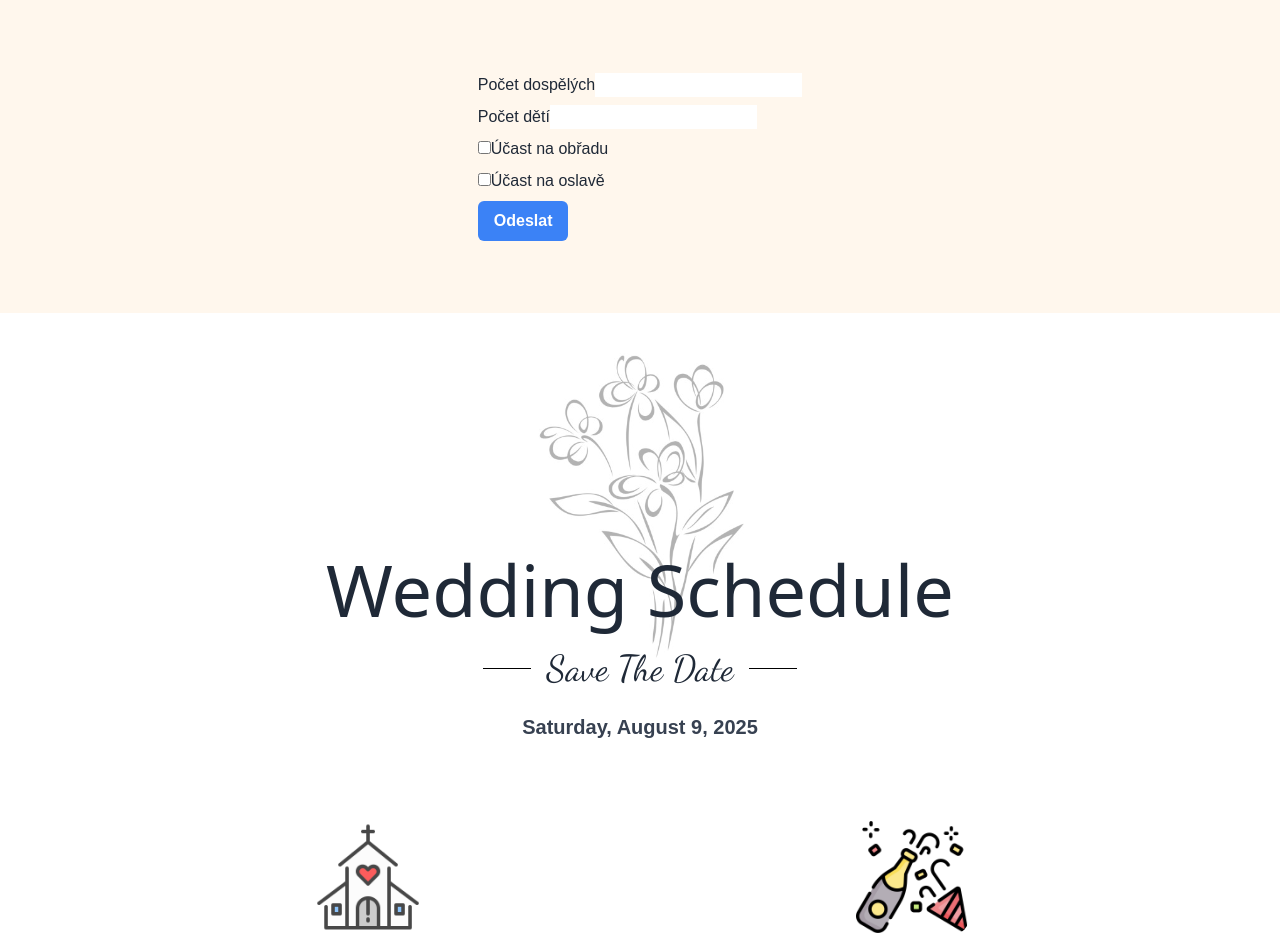
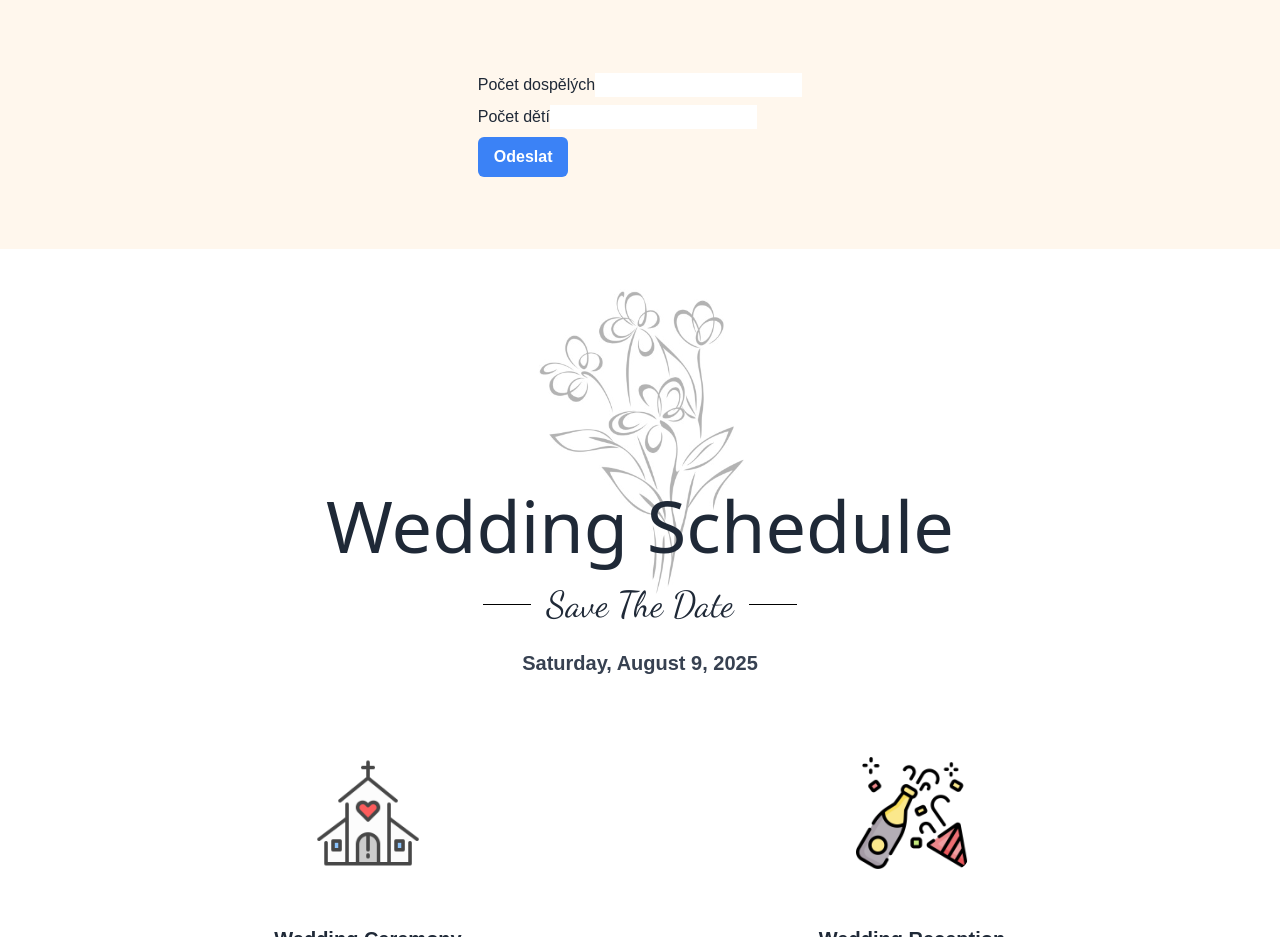
Before and after one commit to martin-1415/svatbaFE, a Next.js app: page / in a window 1280 px wide. Shown: the part 2380-3317 px from the top of the page. Built offline with nearby package versions, Linux system fonts and the light colour scheme.

Commit message:
wedding confirmation form works

```diff
--- a/src/app/components/FormJoinWedding.tsx
+++ b/src/app/components/FormJoinWedding.tsx
@@ -1,13 +1,20 @@
 "use client";
 
-import {FormEvent} from "react";
+import {FormEvent, useEffect, useState} from "react";
+import {IVisitor} from "@/app/model/IVisitor";
 
-interface IdProps{
-  id:string;
+interface VisitorProps{
+  visitor:IVisitor | undefined;
 }
 
-export default function FormJoinWedding({ id }:IdProps ) {
+export default function FormJoinWedding({ visitor }:VisitorProps ) {
+  const [ppl, setPpl] = useState<number | string>('');
+  const [children, setChildren] = useState<number| string>('');
 
+    useEffect(() => {
+        setChildren(visitor?.weddingForm.children ?? '');
+        setPpl(visitor?.weddingForm.ppl ?? '');
+    },[visitor]);
 
   async function onSubmit(event: FormEvent<HTMLFormElement>) {
     //event.preventDefault()
@@ -42,11 +49,12 @@ export default function FormJoinWedding({ id }:IdProps ) {
         <div className="m-2">
           <label htmlFor="numberOfPpl">Počet dospělých</label>
           <input
-              id="ppl"
+              value={ppl === undefined ? '' : ppl}
               name="ppl"
               type="number"
               min="0"
               step="1"
+              onChange={e => setPpl(parseInt(e.target.value, 10))}
               onInput={(e: React.FormEvent<HTMLInputElement>) => {
                 const input = e.target as HTMLInputElement;
                 // Remove any non-digit characters
@@ -58,11 +66,12 @@ export default function FormJoinWedding({ id }:IdProps ) {
         <div className="m-2">
           <label htmlFor="numberOfChildren">Počet dětí</label>
           <input
-              id="children"
+              value={children === undefined ? '' : children}
               name="children"
               type="number"
               min="0"
               step="1"
+              onChange={e => setChildren(parseInt(e.target.value, 10))}
               onInput={(e: React.FormEvent<HTMLInputElement>) => {
                 const input = e.target as HTMLInputElement;
                 // Remove any non-digit characters
@@ -71,17 +80,17 @@ export default function FormJoinWedding({ id }:IdProps ) {
           />
         </div>
 
-        <div className="m-2">
-          <input id="ceremony" name="ceremony" type="checkbox"/>
-          <label htmlFor="ceremony">Účast na obřadu</label>
-        </div>
+        {/*<div className="m-2">*/}
+        {/*  <input id="ceremony" name="ceremony" type="checkbox"/>*/}
+        {/*  <label htmlFor="ceremony">Účast na obřadu</label>*/}
+        {/*</div>*/}
 
-        <div className="m-2">
-          <input id="party" name="party" type="checkbox"/>
-          <label htmlFor="party">Účast na oslavě</label>
-        </div>
+        {/*<div className="m-2">*/}
+        {/*  <input id="party" name="party" type="checkbox"/>*/}
+        {/*  <label htmlFor="party">Účast na oslavě</label>*/}
+        {/*</div>*/}
 
-        <input type="hidden" name="id" value={id}/>
+        {/*<input type="hidden" name="id" value={visitor?._id.$oid}/>*/}
 
         <div className="m-2 flex gap-4">
           <button
--- a/src/app/model/VisitorI.ts
+++ b/src/app/model/IVisitor.ts
@@ -1,4 +1,4 @@
-export interface VisitorI {
+export interface IVisitor {
     _id: {$oid:string};
     name: string;
     welcomeMessage: string;
--- a/src/app/newVisitor/page.tsx
+++ b/src/app/newVisitor/page.tsx
@@ -2,16 +2,16 @@
 
 import { FormEvent } from 'react'
 import { useEffect, useState } from "react";
-import {VisitorI} from "../model/VisitorI";
+import {IVisitor} from "../model/IVisitor";
 
 export default function Page() {
-    const [listOfVisitors, setData] = useState< VisitorI[] | null>(null);
+    const [listOfVisitors, setData] = useState< IVisitor[] | null>(null);
 
     useEffect(() => {
         const fetchData = async () => {
             try {
                 const response = await fetch(process.env.NEXT_PUBLIC_API_URL!.concat('/getAll'));
-                const list:VisitorI[] = await response.json();
+                const list:IVisitor[] = await response.json();
                 setData(list);
             } catch (error) {
                 console.error("Error fetching data:", error);
--- a/src/app/page.tsx
+++ b/src/app/page.tsx
@@ -4,18 +4,17 @@ import Countdown from "@/app/components/Countdown";
 import Image from "next/image";
 import ButtonLocation from "@/app/components/ButtonLocation";
 import {useEffect, useState} from "react";
-import {VisitorI} from "@/app/model/VisitorI";
+import {IVisitor} from "@/app/model/IVisitor";
 import FormJoinWedding from "@/app/components/FormJoinWedding";
 
 export default function Home() {
   const [id, setId] = useState<string>("");
-  const [visitor, setVisitor] = useState<VisitorI | null>();
+  const [visitor, setVisitor] = useState<IVisitor | undefined>();
 
   useEffect(() => {
     // saving and loading Visitor ID
     const searchParams = new URLSearchParams(window.location.search);
     let load_id: string | null = localStorage.getItem("svatba825_id");
-
     if (load_id) {
       setId(load_id);
     } else {
@@ -41,9 +40,8 @@ export default function Home() {
               "Content-Type": "application/json"
             }
           });
-          const visitor: VisitorI= await response.json();
+          const visitor: IVisitor= await response.json();
           setVisitor(visitor);
-          console.log(visitor);
         }
       } catch (error) {
         console.error("Error fetching visitor data:", error);
@@ -52,6 +50,7 @@ export default function Home() {
     fetchData();
 
   }, [id]);
+
 
   return (
     <div>
@@ -92,7 +91,7 @@ export default function Home() {
           </h1>
           <Countdown />
         </div>
-        <FormJoinWedding id={id} ></FormJoinWedding>
+        <FormJoinWedding visitor={visitor} ></FormJoinWedding>
       </section>
       <section className="bg-base-200">
         <div className="bg-white flex flex-col justify-center items-center">
```
